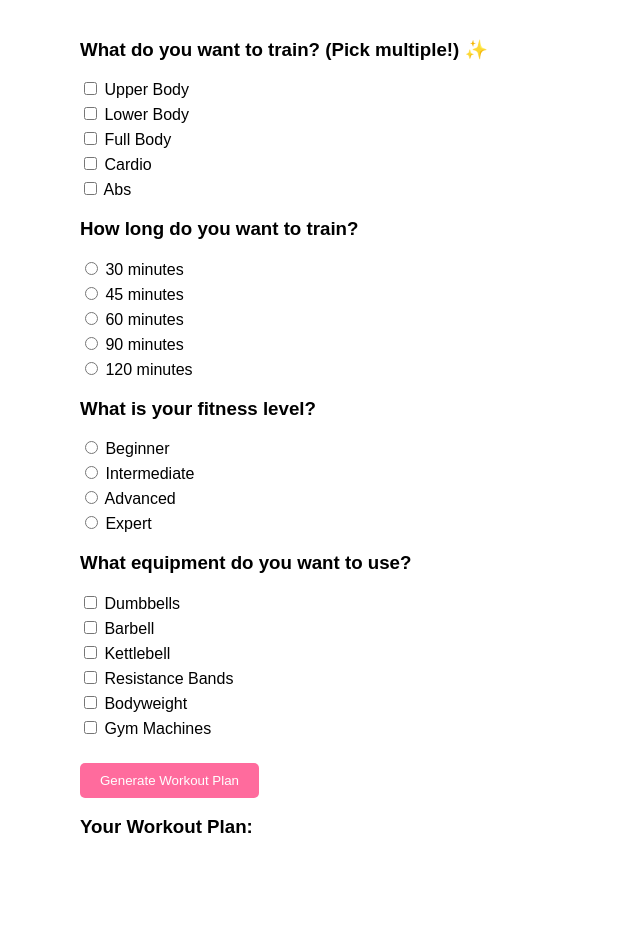
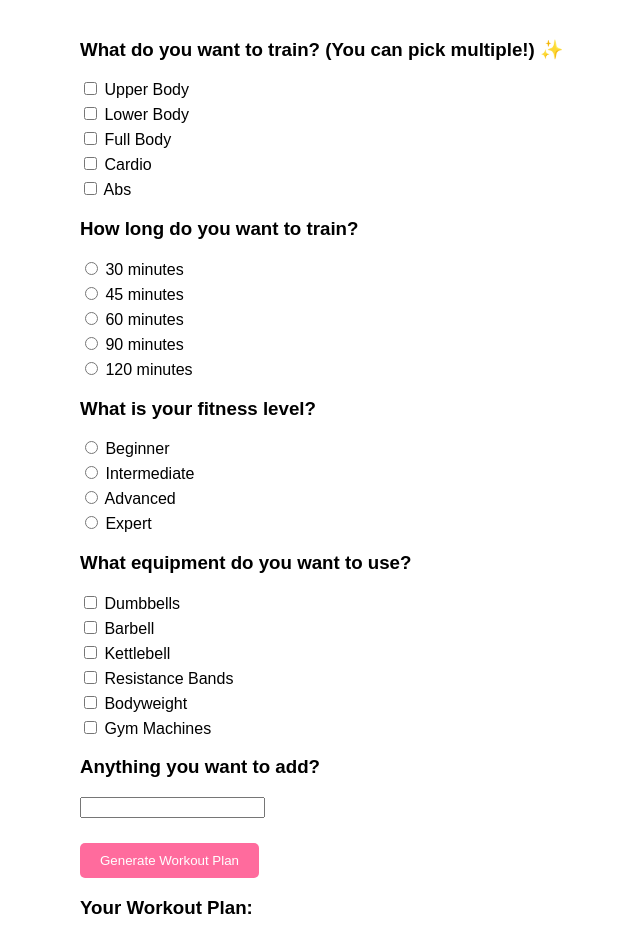
Before and after one commit to SoCutie/gym_assistant, a plain HTML site: page gym.html in a window 1280 px wide. Shown: the whole page, without its empty margins (260-900 px from the left). Before the commit the page ends 877 px from the top, so only its background shows below. Drawn offline with Linux system fonts and the light colour scheme.

Commit message:
🍃Added some lower body muscles and an additional notes text area

```diff
--- a/gym.html
+++ b/gym.html
@@ -43,7 +43,7 @@
 
 <body>
     <div class="workout-type">
-        <h3>What do you want to train? (Pick multiple!) ✨</h3>
+        <h3>What do you want to train? (You can pick multiple!) ✨</h3>
 
         <!-- Upper Body -->
         <label>
@@ -67,6 +67,8 @@
             <label><input type="checkbox" name="muscle-group" value="Hamstrings"> Hamstrings</label>
             <label><input type="checkbox" name="muscle-group" value="Glutes"> Glutes</label>
             <label><input type="checkbox" name="muscle-group" value="Calves"> Calves</label>
+            <label><input type="checkbox" name="muscle-group" value="Adductor"> Adductor</label>
+            <label><input type="checkbox" name="muscle-group" value="Abductor"> Abductor</label>
         </div>
 
         <!-- Full Body -->
@@ -97,7 +99,7 @@
         </div>
     </div>
 
-    <!-- Duration, Intensity, and Submit (unchanged) -->
+    <!-- Duration, Intensity, Additional Notes and Submit -->
     <div class="workout-duration">
         <h3>How long do you want to train?</h3>
         <label><input type="radio" name="workout-duration" value="30"> 30 minutes</label>
@@ -124,6 +126,12 @@
         <label><input type="checkbox" name="equipment" value="Bodyweight"> Bodyweight</label>
         <label><input type="checkbox" name="equipment" value="Gym Machines"> Gym Machines</label>
     </div>
+
+<div>
+    <h3>Anything you want to add?</h3>
+    <label><input type="text" name="additional-notes"></label>
+</div>
+
     <div class="workout-submit">
         <button type="submit" onclick="generateWorkout()">Generate Workout Plan</button>
     </div>
```
